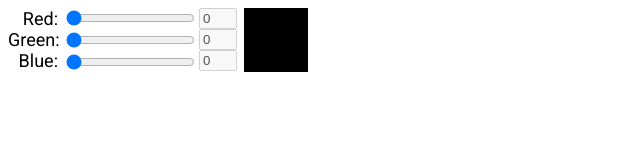
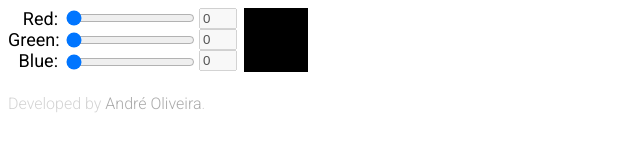
Before and after one commit to andrepbo/javascript-rgb-color-view, a plain HTML site: page index.html in a window 1280 px wide. Shown: the full height of the page, 0-640 px from the left. Drawn offline with Linux system fonts and the light colour scheme.

Commit message:
refactor: include developed by

```diff
--- a/css/styles.css
+++ b/css/styles.css
@@ -30,3 +30,10 @@ body {
   width: 64px;
   height: 64px;
 }
+
+.developed-by {
+  margin-top: 20px;
+  font-size: medium;
+  font-weight: 300;
+  color: #D3D3D3;
+}
--- a/index.html
+++ b/index.html
@@ -31,6 +31,10 @@
     <div class="column-square"></div>
   </div>
 
+  <div class="developed-by">
+    Developed by <span style="color:#A9A9A9">André Oliveira</span>.
+  </div>
+
 
   <script src="./js/scripts.js"></script>
 </body>
```
